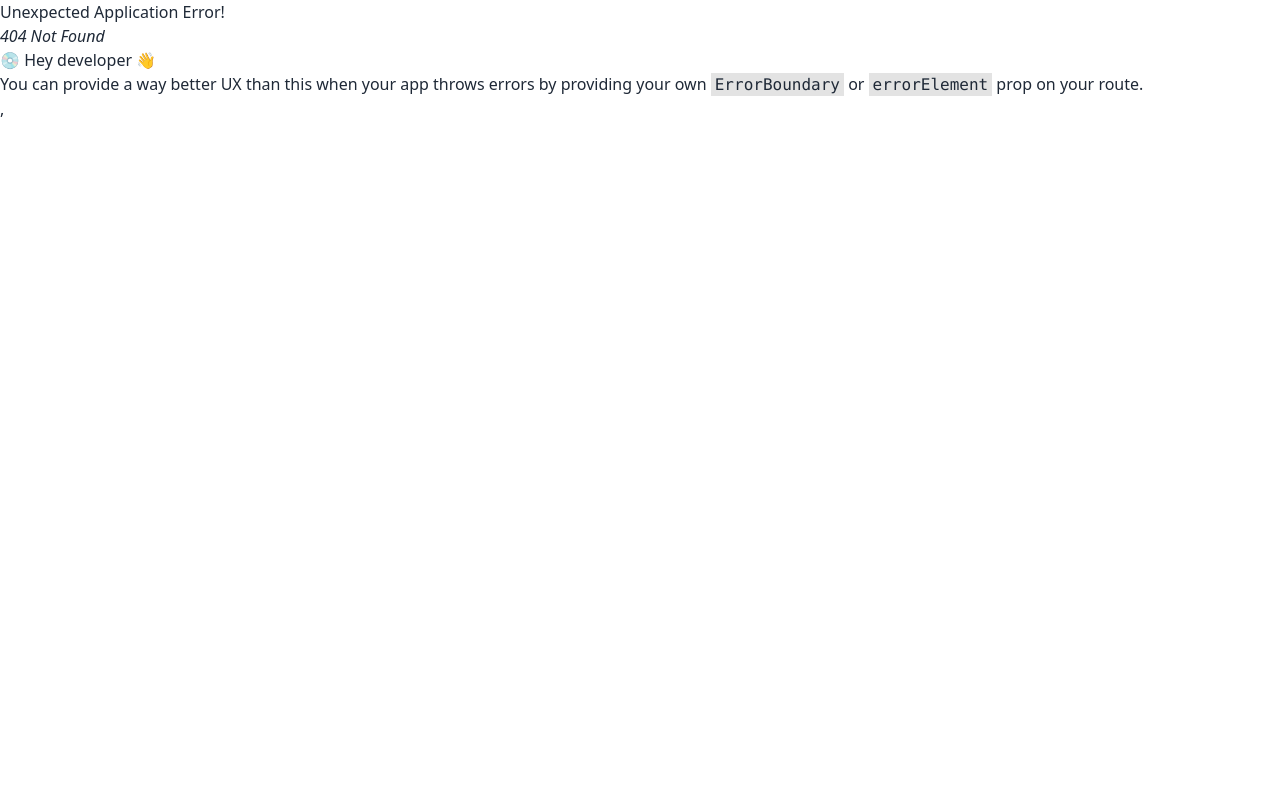
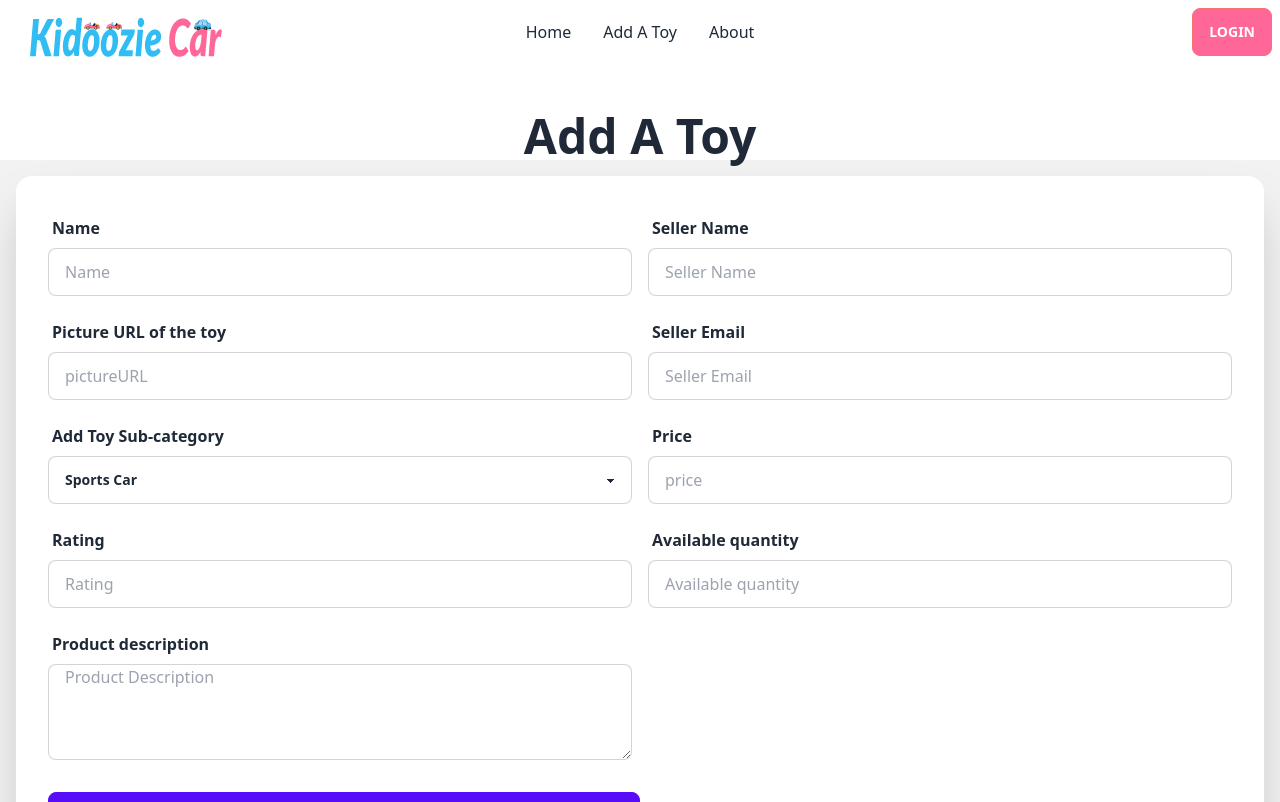
Before and after one commit to monirdewan/kidoozie-car-client, a React (Vite) app: page /addtoy in a window 1280 px wide. Before the commit this address had no page. Shown: the top 802 px of the page. Built offline with nearby package versions, Linux system fonts and the light colour scheme.

Commit message:
category tab added in home

```diff
--- /dev/null
+++ b/src/Pages/AddToy/AddToy.jsx
@@ -0,0 +1,111 @@
+import React from 'react';
+
+const AddToy = () => {
+  const handleAddToy = (event) => {
+    event.preventDefault();
+    const form = event.target;
+    const name = form.name.value;
+    const sName = form.sellerName.value;
+    const pictureURL = form.pictureURL.value;
+    const sEmail = form.sellerEmail.value;
+    const subCategory = form.subCategory.value;
+    const price = form.price.value;
+    const rating = form.rating.value;
+    const quantity = form.quantity.value;
+    const description = form.description.value;
+    const addToycar = { name, sName, pictureURL, sEmail, subCategory, price, rating, quantity, description };
+    console.log(addToycar)
+    //send data to server
+    fetch('http://localhost:5000/add-toy', {
+      method: 'POST',
+      headers: {
+        'content-type': 'application/json',
+      },
+      body: JSON.stringify(addToycar)
+    })
+      .then(res => res.json())
+      .then(data => {
+        console.log(data)
+      })
+
+  }
+  return (
+    <div className='my-12'>
+      <h2 className='text-5xl font-bold text-center'>Add A Toy</h2>
+      <div className=" min-h-screen bg-base-200 ">
+        <div className="hero-content ">
+          <div className="card  w-full  shadow-2xl bg-base-100">
+            <form onSubmit={handleAddToy} className='card-body '>
+              <div className='grid grid-cols-1 md:grid-cols-2 md:gap-4 '>
+                <div className="form-control">
+                  <label className="label">
+                    <span className="font-semibold">Name</span>
+                  </label>
+                  <input type="text" name='name' placeholder="Name" className="input input-bordered" />
+                </div>
+                <div className="form-control">
+                  <label className="label">
+                    <span className="font-semibold">Seller Name</span>
+                  </label>
+                  <input type="text" name='sellerName' placeholder="Seller Name" className="input input-bordered" />
+                </div>
+                <div className="form-control">
+                  <label className="label">
+                    <span className="font-semibold">Picture URL of the toy</span>
+                  </label>
+                  <input type="text" name='pictureURL' placeholder="pictureURL" className="input input-bordered" />
+                </div>
+                <div className="form-control">
+                  <label className="label">
+                    <span className="font-semibold">Seller Email</span>
+                  </label>
+                  <input type="text" name='sellerEmail' placeholder="Seller Email" className="input input-bordered" />
+                </div>
+                <div className="form-control">
+                  <label className="label">
+                    <span className="font-semibold">Add Toy Sub-category</span>
+                  </label>
+                  <select name="subCategory" className="select select-bordered" defaultValue='sports-car' >
+                    <option disabled hidden>Choose an option</option>
+                    <option value="sports-car">Sports Car</option>
+                    <option value="dump-truck">Dump Truck</option>
+                    <option value="police-car">Police Car</option>
+                  </select>
+                </div>
+                <div className="form-control">
+                  <label className="label">
+                    <span className="font-semibold">Price</span>
+                  </label>
+                  <input type="text" name='price' placeholder="price" className="input input-bordered" />
+                </div>
+                <div className="form-control">
+                  <label className="label">
+                    <span className="font-semibold">Rating</span>
+                  </label>
+                  <input type="text" name='rating' placeholder="Rating" className="input input-bordered" />
+                </div>
+                <div className="form-control">
+                  <label className="label">
+                    <span className="font-semibold">Available quantity</span>
+                  </label>
+                  <input type="text" name='quantity' placeholder="Available quantity" className="input input-bordered" />
+                </div>
+                <div className="form-control">
+                  <label className="label">
+                    <span className="font-semibold">Product description</span>
+                  </label>
+                  <textarea name='description' placeholder="Product Description" className="input input-bordered h-24" cols="30" rows="100"></textarea>
+                </div>
+              </div>
+              <div className="form-control mt-6">
+                <input className="btn btn-primary md:w-1/2" type="submit" value="Add Product" />
+              </div>
+            </form>
+          </div>
+        </div>
+      </div>
+    </div>
+  );
+};
+
+export default AddToy;
--- /dev/null
+++ b/src/Pages/Home/Category/Category.jsx
@@ -0,0 +1,28 @@
+import React, { useEffect, useState } from 'react';
+
+const Category = () => {
+    const [jobs, setJobs] = useState([]);
+    const [activeTab , setActiveTab ] = useState("sports-car")
+
+    useEffect(()=>{
+        fetch(`http://localhost:5000/products/${activeTab}`)
+        .then(res => res.json())
+        .then(data =>{
+            setJobs(data)
+            console.log(data)
+        })
+    },[activeTab])
+
+    const handleTabClick = tabName =>{
+        setActiveTab(tabName)
+    }
+    return (
+        <div className='mx-auto text-center space-x-4'>
+            <button onClick={()=>handleTabClick("sports-car")} className={`border p-4 rounded-md border-red-500 ${activeTab == "sports-car"?" bg-[#FF6799] text-white":""}`}>Sports Car</button>
+            <button onClick={()=>handleTabClick("dump-truck")} className={`border p-4 rounded-md border-red-500 ${activeTab == "dump-truck"?" bg-[#FF6799] text-white":""}`}>Dump Truck</button>
+            <button onClick={()=>handleTabClick("police-car")} className={`border p-4 rounded-md border-red-500 ${activeTab == "police-car"?" bg-[#FF6799] text-white":""}`}>Police car</button>
+        </div>
+    );
+};
+
+export default Category;
--- a/src/Pages/Home/Home/Home.jsx
+++ b/src/Pages/Home/Home/Home.jsx
@@ -2,11 +2,13 @@ import React from 'react';
 import Banner from '../Banner/Banner';
 import Testimonials from '../Testimonials/Testimonials';
 import OurServices from '../OurServices/OurServices';
+import Category from '../Category/Category';
 
 const Home = () => {
     return (
         <div>
             <Banner></Banner>
+            <Category></Category>
             <Testimonials></Testimonials>
             <OurServices></OurServices>
         </div>
--- a/src/Routes/Routes.jsx
+++ b/src/Routes/Routes.jsx
@@ -1,6 +1,7 @@
 import { createBrowserRouter } from "react-router-dom";
 import Main from "../Layout/Main";
 import Home from "../Pages/Home/Home/Home";
+import AddToy from "../Pages/AddToy/AddToy";
 
 const router = createBrowserRouter([
     {
@@ -10,6 +11,10 @@ const router = createBrowserRouter([
         {
             path:'/',
             element:<Home></Home>
+        },
+        {
+          path:'addtoy',
+          element:<AddToy></AddToy>
         }
       ]
     },
--- a/src/Shared/Footer/Nabbar/Nabbar.jsx
+++ b/src/Shared/Footer/Nabbar/Nabbar.jsx
@@ -4,6 +4,7 @@ import { Link } from 'react-router-dom';
 const Nabbar = () => {
     const navItems = <>
         <li><Link to='/'>Home</Link></li>
+        <li><Link to='/addtoy'>Add A Toy</Link></li>
         <li><Link to='/about'>About</Link></li>
     </>
     return (
```
